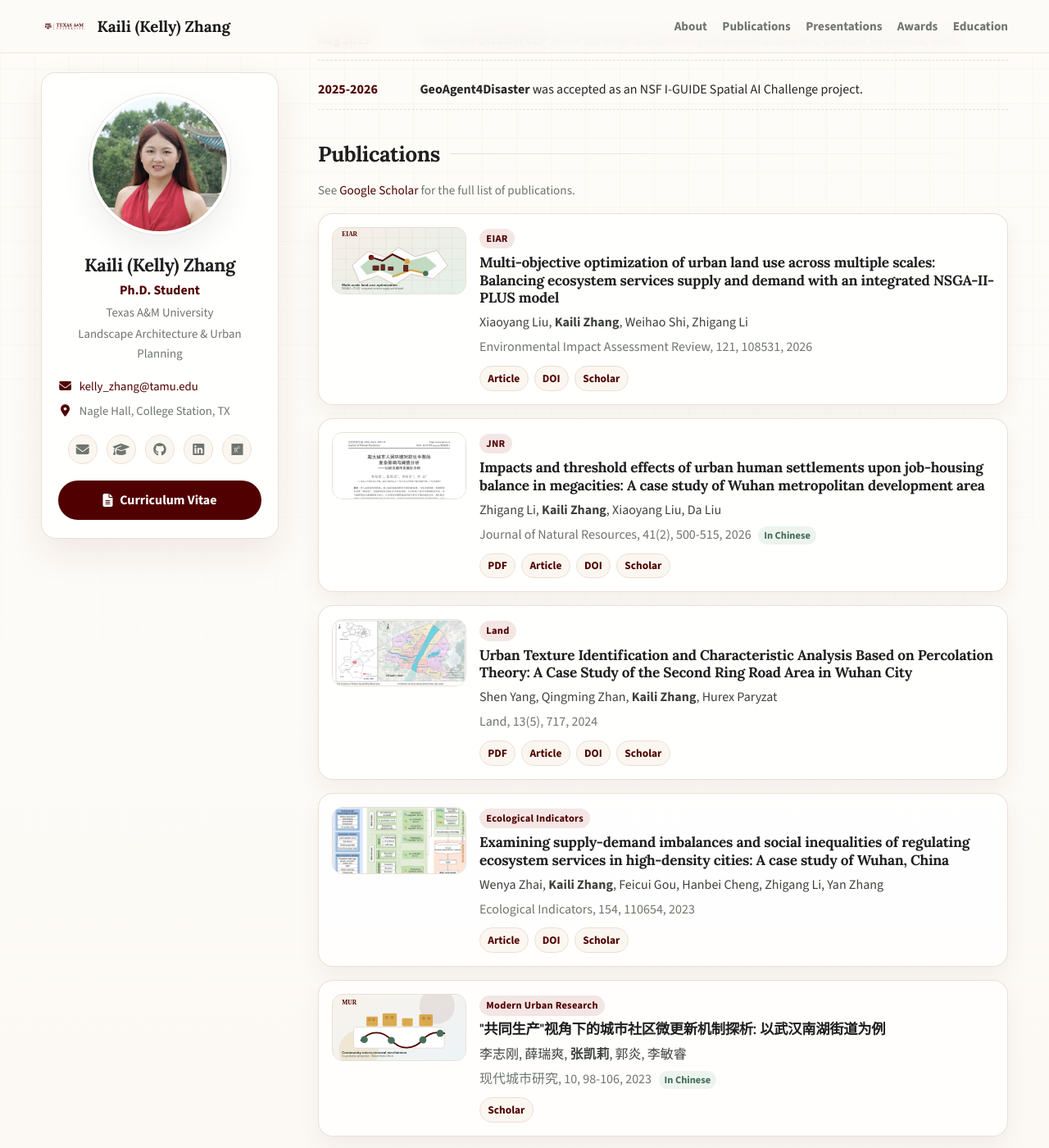
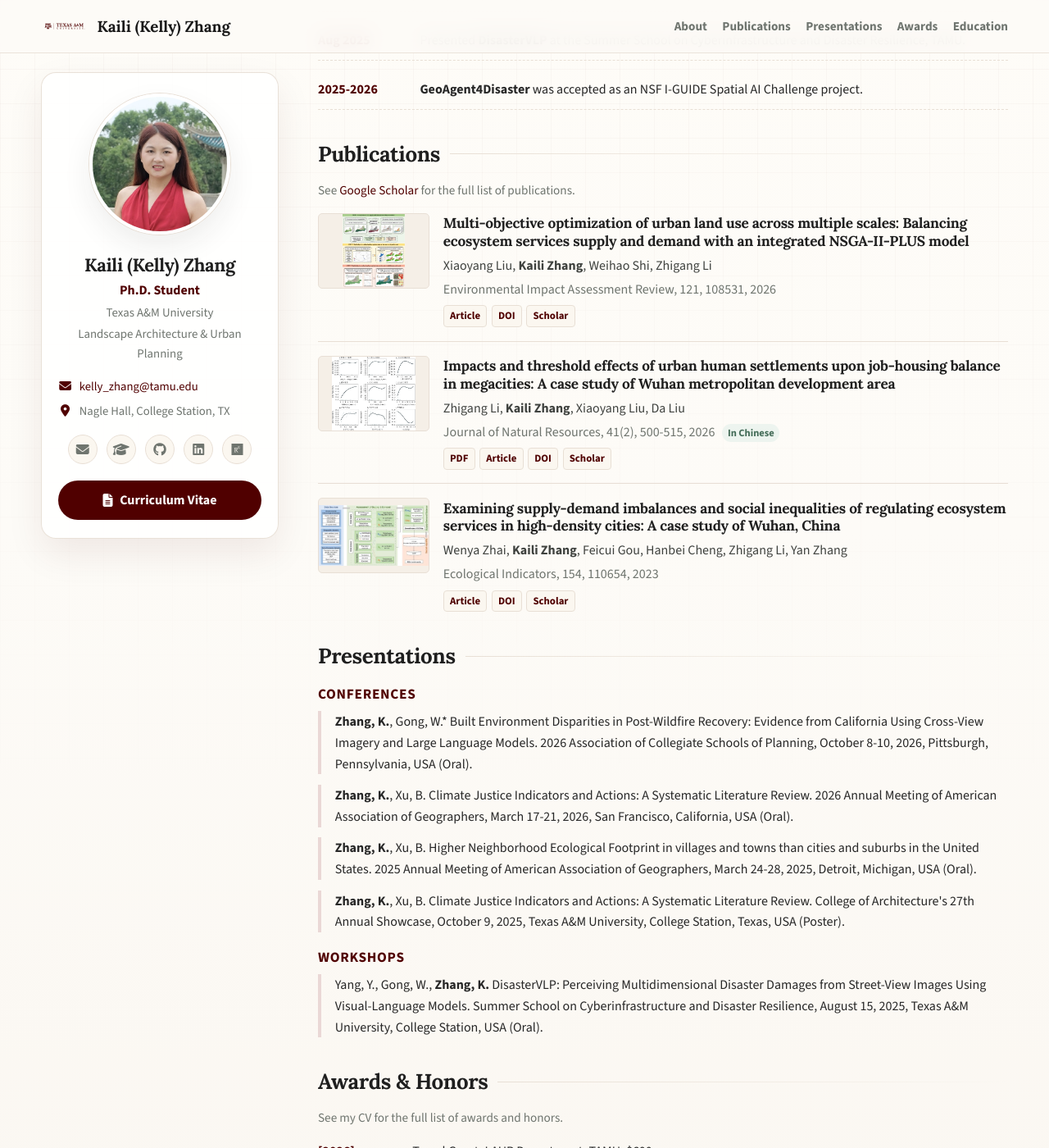
Before and after one commit to kellyzhang8/kellyzhang8.github.io, a Jekyll site: the page index.html, which Jekyll copies as it is, in a window 1280 px wide and 1400 px high, scrolled down 723 px. Shown: the whole window at 82% size. Built offline with Jekyll 4.4.1, drawn with Linux system fonts in a browser that asks for light colours; some of the changed text lies outside the part shown.

Commit message:
Refine homepage publications and awards

```diff
--- a/assets/css/main.css
+++ b/assets/css/main.css
@@ -329,50 +329,43 @@ h3 {
 
 .publication-list {
   display: grid;
-  gap: 1rem;
-  list-style-position: inside;
-  counter-reset: publication;
-}
-
-.publication-card {
-  display: grid;
-  grid-template-columns: 164px minmax(0, 1fr);
-  gap: 1rem;
-  padding: 1rem;
-  border: 1px solid rgba(232, 223, 213, 0.95);
-  border-radius: 18px;
-  background: rgba(255, 255, 255, 0.82);
-  box-shadow: 0 12px 28px rgba(80, 0, 0, 0.055);
+  gap: 1.05rem;
   list-style: none;
 }
 
-.publication-card::before {
-  counter-increment: publication;
-  content: counter(publication) ".";
-  position: absolute;
-  width: 0;
-  height: 0;
-  overflow: hidden;
+.publication-item {
+  display: grid;
+  grid-template-columns: 136px minmax(0, 1fr);
+  gap: 1.05rem;
+  align-items: start;
+  padding: 0 0 1.05rem;
+  border-bottom: 1px solid var(--line);
+}
+
+.publication-item:last-child {
+  border-bottom: 0;
+  padding-bottom: 0;
 }
 
 .pub-figure {
   display: block;
   overflow: hidden;
-  aspect-ratio: 2 / 1;
+  width: 136px;
+  height: 92px;
   border: 1px solid var(--line);
-  border-radius: 13px;
+  border-radius: 5px;
   background: #f5efe7;
 }
 
 .pub-figure img {
   width: 100%;
   height: 100%;
-  object-fit: cover;
+  object-fit: contain;
   display: block;
   transition: transform 220ms ease;
 }
 
-.publication-card:hover .pub-figure img { transform: scale(1.035); }
+.publication-item:hover .pub-figure img { transform: scale(1.025); }
 
 .pub-journal {
   display: inline-flex;
@@ -398,7 +391,7 @@ h3 {
 
 .authors,
 .venue {
-  margin: 0.25rem 0;
+  margin: 0.18rem 0;
 }
 
 .authors { color: #3f423f; }
@@ -418,19 +411,19 @@ h3 {
 .pub-links {
   display: flex;
   flex-wrap: wrap;
-  gap: 0.44rem;
-  margin: 0.62rem 0 0;
+  gap: 0.34rem;
+  margin: 0.42rem 0 0;
 }
 
 .pub-links a {
   display: inline-flex;
   align-items: center;
-  padding: 0.22rem 0.58rem;
+  padding: 0.12rem 0.45rem;
   border: 1px solid var(--line);
-  border-radius: 999px;
+  border-radius: 4px;
   background: var(--paper-soft);
   color: var(--accent);
-  font-size: 0.84rem;
+  font-size: 0.8rem;
   font-weight: 900;
 }
 
@@ -530,12 +523,14 @@ h3 {
     justify-content: flex-start;
   }
 
-  .publication-card {
-    grid-template-columns: 1fr;
+  .publication-item {
+    grid-template-columns: 108px minmax(0, 1fr);
+    gap: 0.85rem;
   }
 
   .pub-figure {
-    aspect-ratio: 2 / 1;
+    width: 108px;
+    height: 76px;
   }
 
   .news-list li,
--- a/index.html
+++ b/index.html
@@ -76,12 +76,11 @@
         <h2>Publications</h2>
         <p class="section-note">See <a href="https://scholar.google.com/citations?user=Z9rfcV0AAAAJ&amp;hl=en" target="_blank" rel="noopener">Google Scholar</a> for the full list of publications.</p>
         <ol class="publication-list">
-          <li class="publication-card">
+          <li class="publication-item">
             <a class="pub-figure" href="https://www.sciencedirect.com/science/article/pii/S0195925526002052" target="_blank" rel="noopener" aria-label="Open EIAR article">
-              <img src="assets/img/publications/eiar-2026-land-use.svg" alt="Stylized thumbnail for EIAR land-use optimization paper">
+              <img src="assets/img/publications/eiar-2026-graphical-abstract.jpg" alt="Graphical abstract for EIAR land-use optimization paper">
             </a>
             <div class="pub-content">
-              <span class="pub-journal">EIAR</span>
               <h3><a href="https://doi.org/10.1016/j.eiar.2026.108531" target="_blank" rel="noopener">Multi-objective optimization of urban land use across multiple scales: Balancing ecosystem services supply and demand with an integrated NSGA-II-PLUS model</a></h3>
               <p class="authors">Xiaoyang Liu, <strong>Kaili Zhang</strong>, Weihao Shi, Zhigang Li</p>
               <p class="venue">Environmental Impact Assessment Review, 121, 108531, 2026</p>
@@ -89,12 +88,11 @@
             </div>
           </li>
 
-          <li class="publication-card">
+          <li class="publication-item">
             <a class="pub-figure" href="https://www.jnr.ac.cn/EN/10.31497/zrzyxb.20260211" target="_blank" rel="noopener" aria-label="Open Journal of Natural Resources article">
-              <img src="assets/img/publications/jnr-2026-job-housing-card.jpg" alt="Thumbnail for Journal of Natural Resources job-housing balance paper">
+              <img src="assets/img/publications/jnr-2026-figure4.jpg" alt="Figure for Journal of Natural Resources job-housing balance paper">
             </a>
             <div class="pub-content">
-              <span class="pub-journal">JNR</span>
               <h3><a href="https://doi.org/10.31497/zrzyxb.20260211" target="_blank" rel="noopener">Impacts and threshold effects of urban human settlements upon job-housing balance in megacities: A case study of Wuhan metropolitan development area</a></h3>
               <p class="authors">Zhigang Li, <strong>Kaili Zhang</strong>, Xiaoyang Liu, Da Liu</p>
               <p class="venue">Journal of Natural Resources, 41(2), 500-515, 2026 <span class="badge">In Chinese</span></p>
@@ -102,42 +100,15 @@
             </div>
           </li>
 
-          <li class="publication-card">
-            <a class="pub-figure" href="https://www.mdpi.com/2073-445X/13/5/717" target="_blank" rel="noopener" aria-label="Open Land article">
-              <img src="assets/img/publications/land-2024-urban-texture.jpg" alt="Figure thumbnail for urban texture identification paper">
-            </a>
-            <div class="pub-content">
-              <span class="pub-journal">Land</span>
-              <h3><a href="https://doi.org/10.3390/land13050717" target="_blank" rel="noopener">Urban Texture Identification and Characteristic Analysis Based on Percolation Theory: A Case Study of the Second Ring Road Area in Wuhan City</a></h3>
-              <p class="authors">Shen Yang, Qingming Zhan, <strong>Kaili Zhang</strong>, Hurex Paryzat</p>
-              <p class="venue">Land, 13(5), 717, 2024</p>
-              <p class="pub-links"><a href="https://www.mdpi.com/2073-445X/13/5/717/pdf" target="_blank" rel="noopener">PDF</a><a href="https://www.mdpi.com/2073-445X/13/5/717" target="_blank" rel="noopener">Article</a><a href="https://doi.org/10.3390/land13050717" target="_blank" rel="noopener">DOI</a><a href="https://scholar.google.com/citations?view_op=view_citation&amp;hl=en&amp;user=Z9rfcV0AAAAJ&amp;pagesize=100&amp;citation_for_view=Z9rfcV0AAAAJ:d1gkVwhDpl0C" target="_blank" rel="noopener">Scholar</a></p>
-            </div>
-          </li>
-
-          <li class="publication-card">
+          <li class="publication-item">
             <a class="pub-figure" href="https://www.sciencedirect.com/science/article/pii/S1470160X23007963" target="_blank" rel="noopener" aria-label="Open Ecological Indicators article">
               <img src="assets/img/publications/ecolind-2023-graphical-abstract.jpg" alt="Graphical abstract for regulating ecosystem services paper">
             </a>
             <div class="pub-content">
-              <span class="pub-journal">Ecological Indicators</span>
               <h3><a href="https://doi.org/10.1016/j.ecolind.2023.110654" target="_blank" rel="noopener">Examining supply-demand imbalances and social inequalities of regulating ecosystem services in high-density cities: A case study of Wuhan, China</a></h3>
               <p class="authors">Wenya Zhai, <strong>Kaili Zhang</strong>, Feicui Gou, Hanbei Cheng, Zhigang Li, Yan Zhang</p>
               <p class="venue">Ecological Indicators, 154, 110654, 2023</p>
               <p class="pub-links"><a href="https://www.sciencedirect.com/science/article/pii/S1470160X23007963" target="_blank" rel="noopener">Article</a><a href="https://doi.org/10.1016/j.ecolind.2023.110654" target="_blank" rel="noopener">DOI</a><a href="https://scholar.google.com/citations?view_op=view_citation&amp;hl=en&amp;user=Z9rfcV0AAAAJ&amp;pagesize=100&amp;citation_for_view=Z9rfcV0AAAAJ:u5HHmVD_uO8C" target="_blank" rel="noopener">Scholar</a></p>
-            </div>
-          </li>
-
-          <li class="publication-card">
-            <a class="pub-figure" href="https://scholar.google.com/citations?view_op=view_citation&amp;hl=en&amp;user=Z9rfcV0AAAAJ&amp;pagesize=100&amp;citation_for_view=Z9rfcV0AAAAJ:u-x6o8ySG0sC" target="_blank" rel="noopener" aria-label="Open Google Scholar record">
-              <img src="assets/img/publications/mur-2023-community-renewal.svg" alt="Community micro-renewal thumbnail">
-            </a>
-            <div class="pub-content">
-              <span class="pub-journal">Modern Urban Research</span>
-              <h3><a href="https://scholar.google.com/citations?view_op=view_citation&amp;hl=en&amp;user=Z9rfcV0AAAAJ&amp;pagesize=100&amp;citation_for_view=Z9rfcV0AAAAJ:u-x6o8ySG0sC" target="_blank" rel="noopener">"共同生产"视角下的城市社区微更新机制探析: 以武汉南湖街道为例</a></h3>
-              <p class="authors">李志刚, 薛瑞爽, <strong>张凯莉</strong>, 郭炎, 李敏睿</p>
-              <p class="venue">现代城市研究, 10, 98-106, 2023 <span class="badge">In Chinese</span></p>
-              <p class="pub-links"><a href="https://scholar.google.com/citations?view_op=view_citation&amp;hl=en&amp;user=Z9rfcV0AAAAJ&amp;pagesize=100&amp;citation_for_view=Z9rfcV0AAAAJ:u-x6o8ySG0sC" target="_blank" rel="noopener">Scholar</a></p>
             </div>
           </li>
         </ol>
```
Also changed, not shown: other parts of index.html (+4 -0 lines), _data/awards.yml (+12 -0 lines), _data/publications.yml (+2 -27 lines), assets/img/publications/eiar-2026-graphical-abstract.jpg (added), assets/img/publications/eiar-2026-land-use.svg (deleted), assets/img/publications/jnr-2026-figure4.jpg (added), assets/img/publications/jnr-2026-job-housing-card.jpg (deleted), assets/img/publications/land-2024-urban-texture.jpg (deleted), assets/img/publications/mur-2023-community-renewal.svg (deleted).
